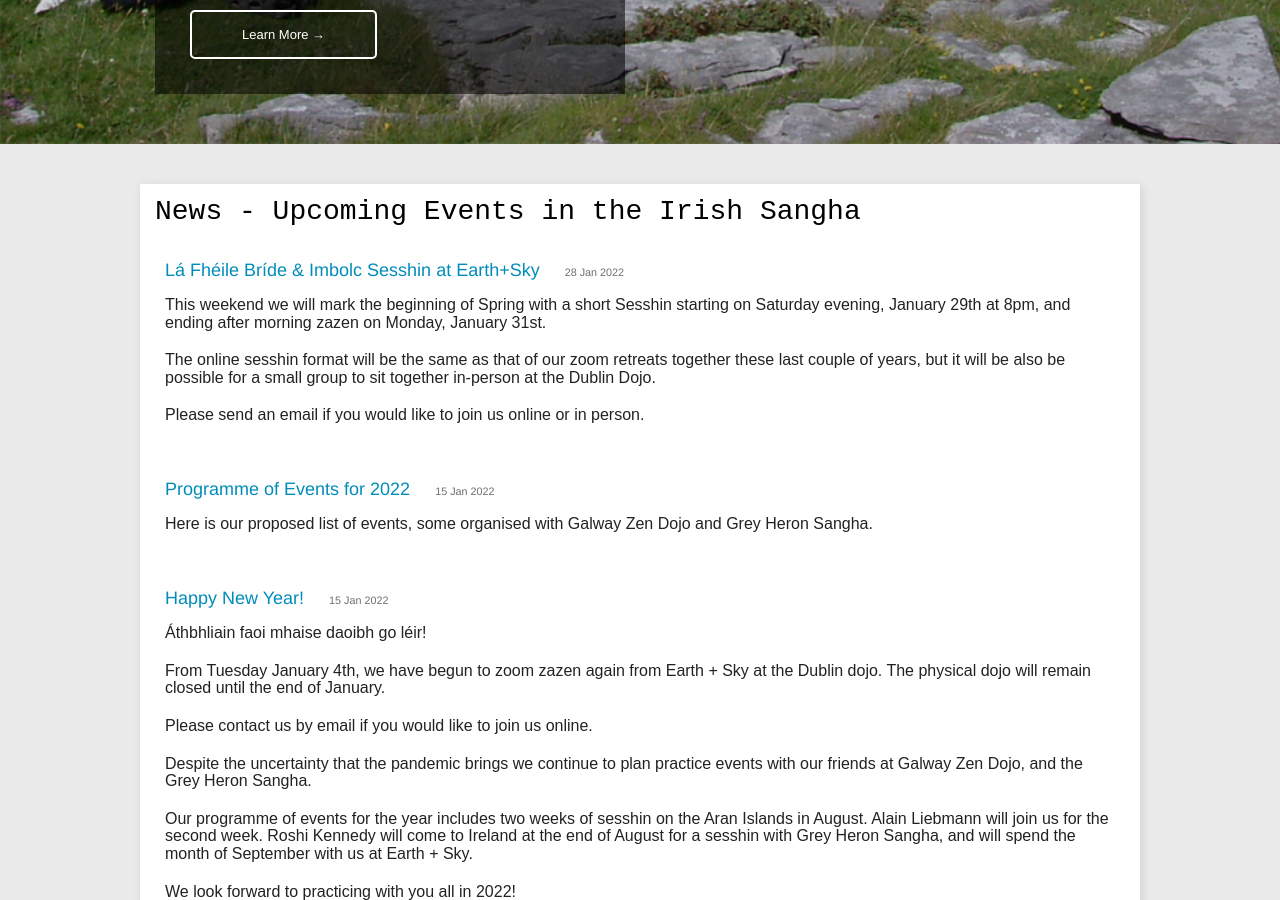
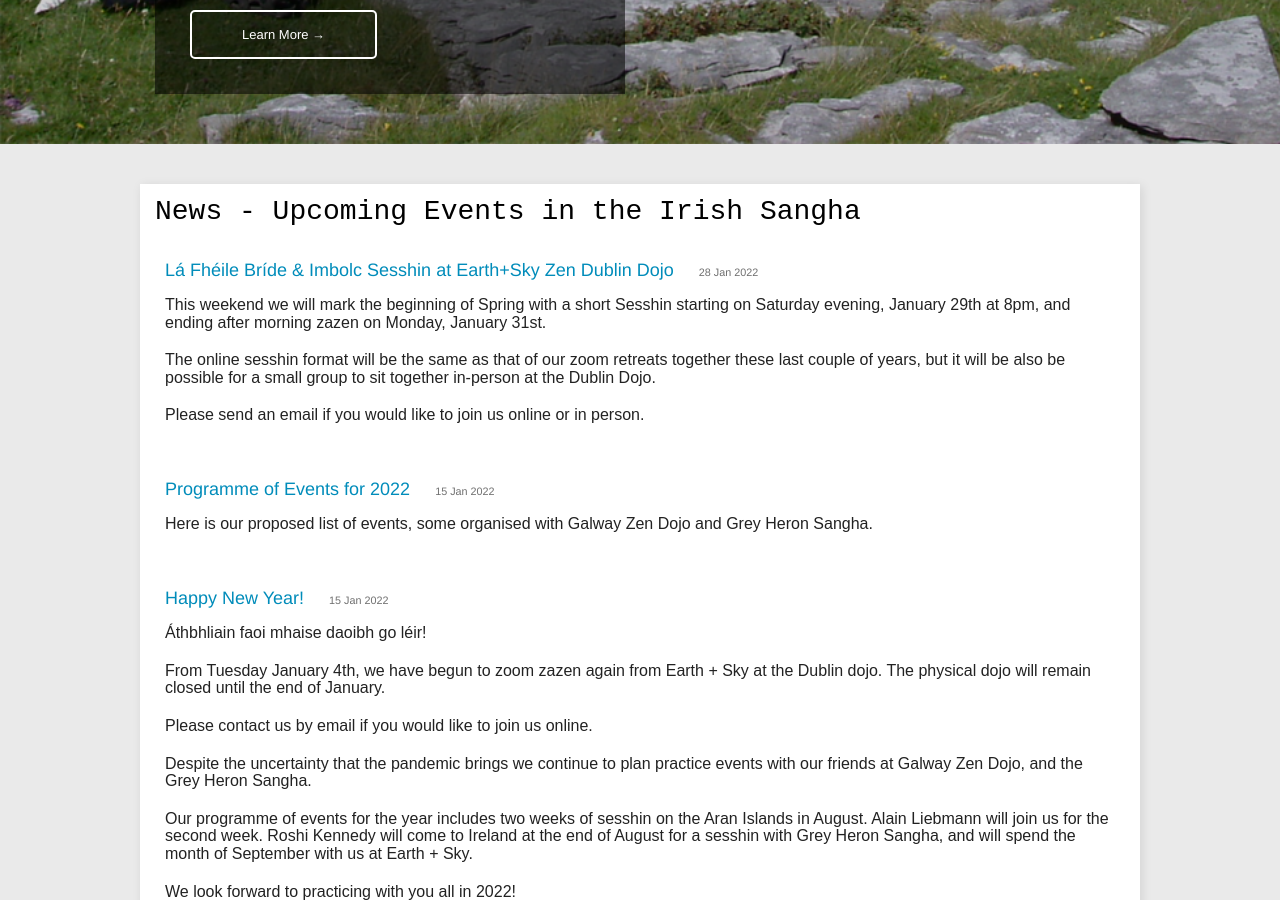
Before and after one commit to zen-ireland/zenireland.github.io, a Jekyll site: the page built from index.html, in a window 1280 px wide and 900 px high, scrolled down 465 px. Built offline with Jekyll 4.4.1, drawn with Linux system fonts in a browser that asks for light colours.

Commit message:
Update from Forestry.io Mary Laheen updated _posts/2022-01-28-la-fheile-bride-imbolc-sesshin-at-earth-sky.md

```diff
--- a/_posts/2022-01-28-la-fheile-bride-imbolc-sesshin-at-earth-sky.md
+++ b/_posts/2022-01-28-la-fheile-bride-imbolc-sesshin-at-earth-sky.md
@@ -1,7 +1,7 @@
 ---
 layout: post
 date: 2022-01-28 20:01:57 +0000
-title: 'Lá Fhéile Bríde & Imbolc Sesshin at Earth+Sky '
+title: Lá Fhéile Bríde & Imbolc Sesshin at Earth+Sky Zen Dublin Dojo
 categories: Dublin
 
 ---
```
